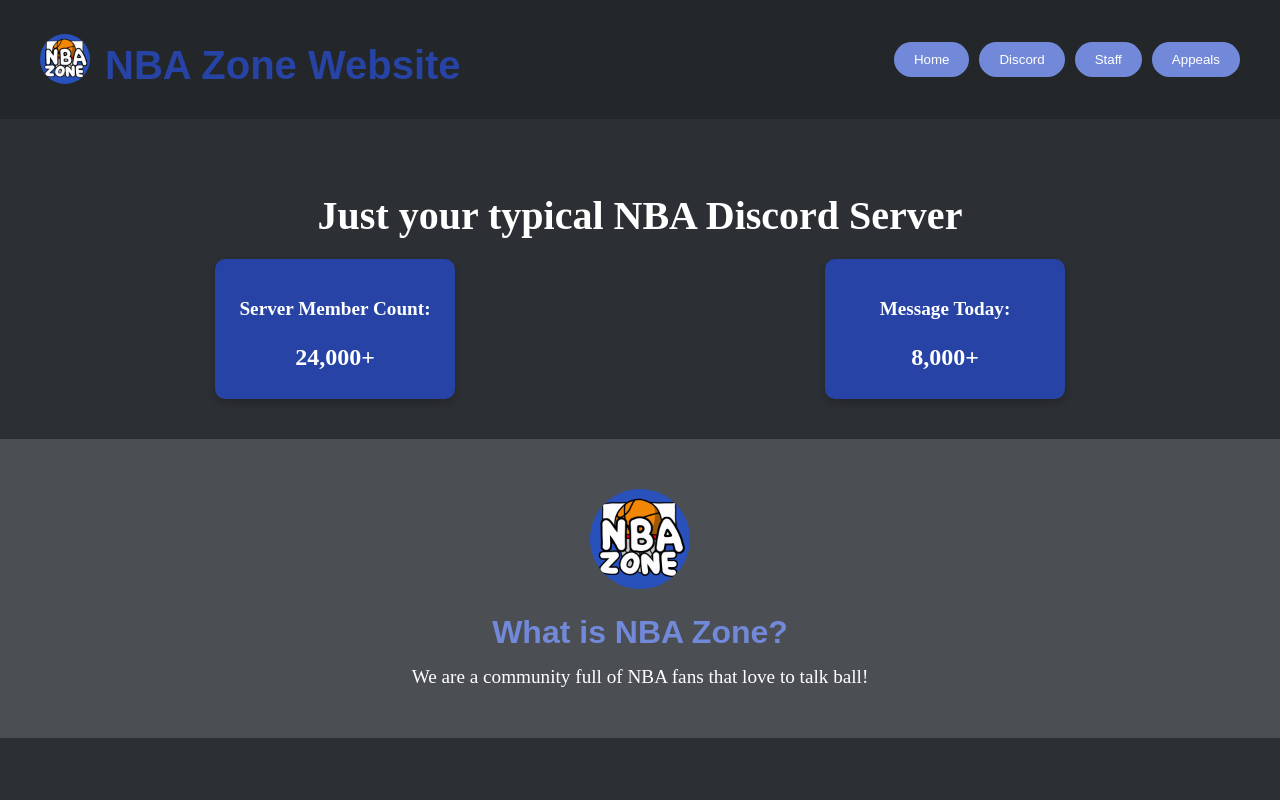
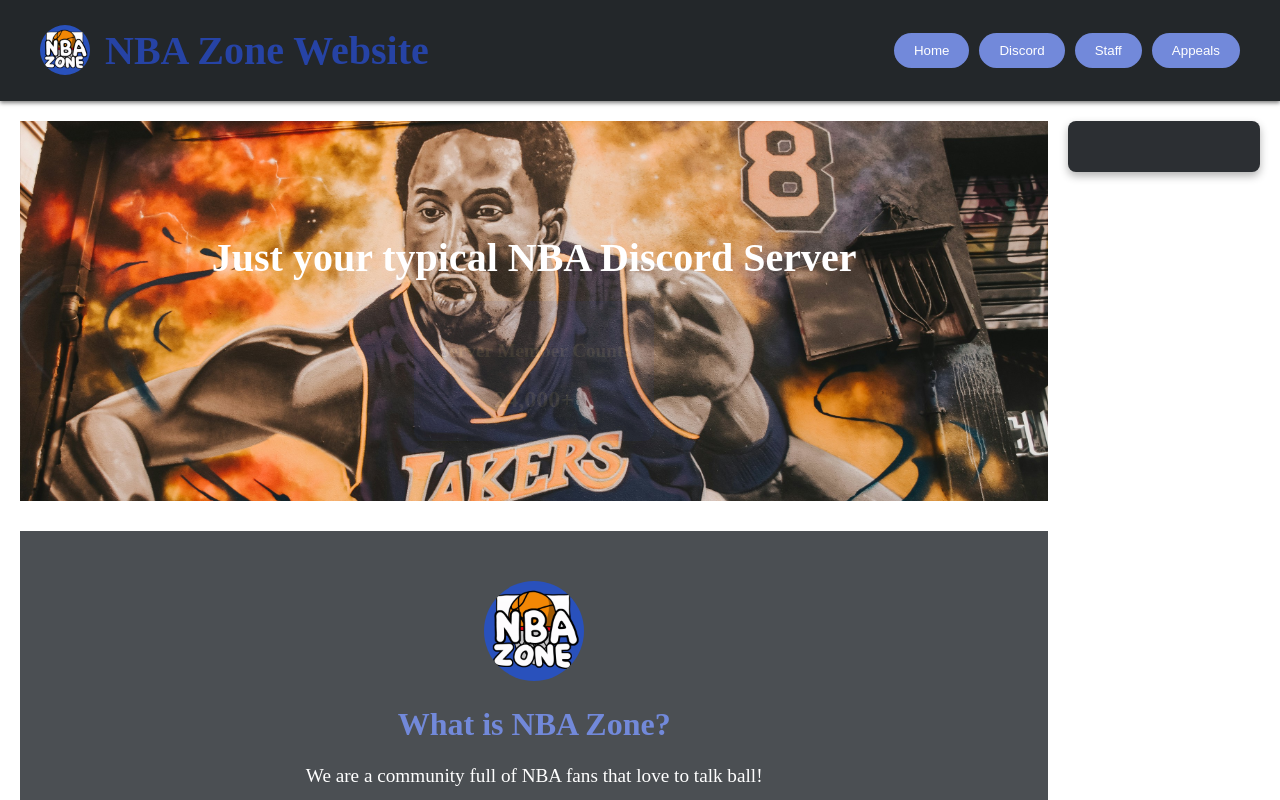
Before and after one commit to dariuswilson/NBA-Zone-Website, a React (Create React App) app in the folder my-app/: page / in a window 1280 px wide. Shown: the top 800 px of the page. Built offline with nearby package versions, Linux system fonts and the light colour scheme.

Commit message:
Added additional css styling, pictures, added sidebarcards with dynamic card view

```diff
--- a/my-app/src/App.css
+++ b/my-app/src/App.css
@@ -1,21 +1,14 @@
-.App {
-  background-color: gray;
+.content-layout {
+  display: flex;
+  margin: 20px;
 }
 
-h1 {
-  color: #333; /* Dark color for the text */
-  font-family: "Arial", sans-serif; /* Modern font */
-  margin-bottom: 15px; /* Space between title and buttons */
+.main-content {
+  flex-grow: 1;
+  margin-right: 20px; /* Spacing between main content and sidebar */
 }
 
-html,
-body {
-  margin: 0;
-  padding: 0;
-  height: 100%;
-  width: 100%;
+.sidebar {
+  width: 300px; /* Or however wide you want your sidebar to be */
+  /* Optional: Add a box-shadow or border to distinguish the sidebar */
 }
-
-#root {
-  height: 100%;
-}
--- a/my-app/src/App.js
+++ b/my-app/src/App.js
@@ -1,17 +1,26 @@
-import "./App.css";
 import React from "react";
 import Header from "./components/Header/Header";
+import AboutUs from "./components/AboutUs/AboutUs";
 import ServerDescription from "./components/ServerDescription/ServerDescription";
-import AboutUs from "./components/AboutUs/AboutUs";
 import SimpleDescription from "./components/SimpleDescription/SimpleDescription";
+import SidebarCard from "./components/SideBarCards/SidebarCard";
+import "./App.css";
 
 function App() {
   return (
     <div className="App">
       <Header />
-      <ServerDescription />
-      <SimpleDescription />
-      <AboutUs />
+      <div className="content-layout">
+        <main className="main-content">
+          <ServerDescription />
+          <SimpleDescription />
+          <AboutUs />
+          {/* ... other main content components */}
+        </main>
+        <aside className="sidebar">
+          <SidebarCard />
+        </aside>
+      </div>
     </div>
   );
 }
--- a/my-app/src/components/AboutUs/AboutUs.css
+++ b/my-app/src/components/AboutUs/AboutUs.css
@@ -2,6 +2,7 @@
   background-color: #2c2f33; /* Dark background */
   padding: 40px;
   text-align: center;
+  margin-bottom: 30px;
 }
 
 .about-us h2 {
--- a/my-app/src/components/Header/Header.css
+++ b/my-app/src/components/Header/Header.css
@@ -1,6 +1,8 @@
 .header {
   background-color: #23272a; /* Discord dark grey */
-  padding: 1rem; /* 16px */
+  width: 100%; /* This ensures the header extends to full width */
+  margin: 0; /* Resets any default margin */
+  padding: 0px;
   display: flex;
   justify-content: space-between;
   align-items: center;
@@ -68,3 +70,16 @@
     margin: 5px; /* Smaller margin for smaller screens */
   }
 }
+
+html,
+body {
+  margin: 0;
+  padding: 0;
+  /* This ensures the page takes up full viewport height */
+  height: 100%;
+  /* This ensures the page takes up full viewport width */
+  width: 100%;
+  /* This removes any default browser styling that might add unwanted space */
+  -webkit-box-sizing: border-box;
+  box-sizing: border-box;
+}
--- a/my-app/src/components/ServerDescription/ServerDescription.css
+++ b/my-app/src/components/ServerDescription/ServerDescription.css
@@ -1,29 +1,68 @@
 .server-description {
   background-color: #2c2f33; /* Dark background */
+  background-image: url("./kobe.jpg"); /* Add your image path */
+  background-size: cover;
+  background-position: center;
   color: white;
-  padding: 40px;
+  padding: 80px;
   text-align: center;
+  margin-bottom: 30px;
 }
 
+@keyframes fadeIn {
+  0% {
+    opacity: 0;
+  }
+  100% {
+    opacity: 1;
+  }
+}
+
+@keyframes fadeOut {
+  0% {
+    opacity: 1;
+  }
+  100% {
+    opacity: 0;
+  }
+}
 .server-description h2 {
   font-size: 2.5em;
-  margin-bottom: 20px;
+  margin-bottom: 40px;
 }
 
 .stats-container {
+  position: relative; /* Add this line */
   display: flex;
-  justify-content: space-around;
-  align-items: center;
+  justify-content: center; /* Center the cards horizontally */
+  align-items: center; /* Center the cards vertically */
   gap: 20px;
+  min-height: 100px; /* Adjust as needed, gives a minimum height to the container */
 }
 
 .stat-card {
+  opacity: 0; /* Start with the card being transparent */
+  animation-fill-mode: both; /* Keep the state at the start and end of the animation */
   background-color: #2643a5; /* Orange background for stat cards */
   border-radius: 10px;
   padding: 20px;
   box-shadow: 0 4px 8px rgba(0, 0, 0, 0.2);
   width: 200px; /* Adjust the width as necessary */
   height: 100px; /* Adjust the height as necessary */
+  position: absolute; /* Positioned absolutely within .stats-container */
+  top: 50%; /* 50% from the top of .stats-container */
+  left: 50%; /* 50% from the left of .stats-container */
+  transform: translate(-50%, -50%);
+  animation-duration: 1s; /* 1 second for the fade effect */
+}
+
+/* Apply this to each .stat-card when it becomes active */
+.fade-in {
+  animation: fadeIn 1s ease-in-out forwards; /* Add forwards here */
+}
+
+.fade-out {
+  animation: fadeOut 1s ease-in-out forwards; /* Add forwards here */
 }
 
 .stat-card h3 {
--- a/my-app/src/components/ServerDescription/ServerDescription.js
+++ b/my-app/src/components/ServerDescription/ServerDescription.js
@@ -1,19 +1,42 @@
-import React from "react";
+import React, { useState, useEffect } from "react";
 import "./ServerDescription.css";
 
 function ServerDescription() {
+  const [activeCard, setActiveCard] = useState("memberCount");
+  const [fadeOut, setFadeOut] = useState(false);
+
+  useEffect(() => {
+    const interval = setInterval(() => {
+      setFadeOut(true);
+
+      // Wait for fadeOut animation to finish before fading in the next card
+      setTimeout(() => {
+        setActiveCard((prevActiveCard) =>
+          prevActiveCard === "memberCount" ? "messageToday" : "memberCount"
+        );
+        setFadeOut(false);
+      }, 1000); // This timeout should match the duration of your fadeOut animation
+    }, 5000); // Adjust this interval as needed
+
+    return () => clearInterval(interval);
+  }, []);
+
   return (
     <div className="server-description">
       <h2>Just your typical NBA Discord Server</h2>
       <div className="stats-container">
-        <div className="stat-card">
+        {activeCard === "memberCount" && (
+          <div className={`stat-card ${!fadeOut ? "fade-in" : "fade-out"}`}>
             <h3>Server Member Count:</h3>
             <p>24,000+</p>
           </div>
-        <div className="stat-card">
+        )}
+        {activeCard === "messageToday" && (
+          <div className={`stat-card ${!fadeOut ? "fade-in" : "fade-out"}`}>
             <h3>Message Today:</h3>
             <p>8,000+</p>
           </div>
+        )}
       </div>
     </div>
   );
--- /dev/null
+++ b/my-app/src/components/SideBarCards/SidebarCard.css
@@ -0,0 +1,11 @@
+/* SidebarCard.css */
+.sidebar-card {
+  background-color: #2c2f33; /* Dark background for card */
+  padding: 15px;
+  margin-bottom: 15px; /* Spacing between cards */
+  border-radius: 8px; /* Rounded corners */
+  box-shadow: 0 4px 8px rgba(0, 0, 0, 0.3); /* Shadow for depth */
+  color: white; /* Text color */
+}
+
+/* You can add more styling for the title, content, or other elements here */
--- /dev/null
+++ b/my-app/src/components/SideBarCards/SidebarCard.js
@@ -0,0 +1,15 @@
+// SidebarCard.js
+import React from "react";
+import "./SidebarCard.css";
+
+function SidebarCard({ title, content }) {
+  return (
+    <div className="sidebar-card">
+      <h4>{title}</h4>
+      <p>{content}</p>
+      {/* Add other elements like images or buttons as needed */}
+    </div>
+  );
+}
+
+export default SidebarCard;
--- a/my-app/src/components/SimpleDescription/SimpleDescription.css
+++ b/my-app/src/components/SimpleDescription/SimpleDescription.css
@@ -3,6 +3,7 @@
   color: white; /* White text for contrast */
   padding: 50px 20px;
   text-align: center;
+  margin-bottom: 30px;
 }
 
 .simple-description .logo {
```
Also changed, not shown: my-app/src/components/ServerDescription/kobe.jpg (added), my-app/src/discord.jpg (deleted). Lines whose indentation alone changed are shown as unchanged.
